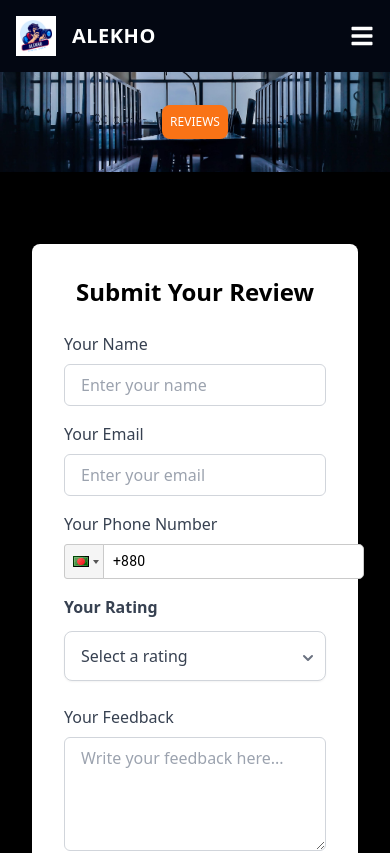
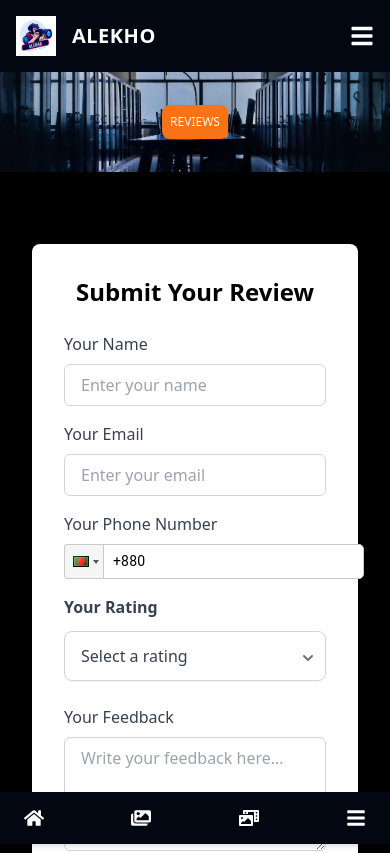
Before and after one commit to turzacse/Alekho-Frontend, a React (Vite) app: page /reviews in a window 390 px wide. Shown: the top 853 px of the page. Built offline with nearby package versions, Linux system fonts and the light colour scheme.

Commit message:
addded the bottom bar of the website

```diff
--- /dev/null
+++ b/src/Components/Bottom/BottomBar.jsx
@@ -0,0 +1,81 @@
+import React, { useState } from "react";
+import { NavLink } from "react-router-dom";
+import { FaHome, FaBars, FaUserPlus, FaImages, FaPhotoVideo } from "react-icons/fa";
+import Swal from "sweetalert2";
+
+const BottomBar = () => {
+  const [isDrawerOpen, setIsDrawerOpen] = useState(false);
+
+  // Function to toggle the drawer
+  const toggleDrawer = () => {
+    setIsDrawerOpen(!isDrawerOpen);
+  };
+
+  const upcoming = (event) => {
+      event.preventDefault(); // Prevent the default action
+      Swal.fire({
+        text: 'Coming Soon!',
+        icon: 'warning',
+        background: '#030712', // Dark background
+        color: 'white',        // White text color for contrast
+        confirmButtonColor: '#FF5733', // Optional: Customize button color
+      });
+    };
+
+  return (
+    <section className="fixed block md:hidden bottom-0 inset-x-0 bg-gray-950 text-white shadow-md z-50">
+      <nav className="flex justify-between items-center px-6 py-4">
+        {/* Left Side: Home Icon */}
+        <NavLink to="/" className="text-xl text-white hover:text-gray-400">
+          <FaHome />
+        </NavLink>
+
+
+        <NavLink onClick={upcoming} className="text-xl hover:text-gray-400">
+        <FaImages />
+        </NavLink>
+
+        <NavLink onClick={upcoming} className="text-xl hover:text-gray-400">
+        <FaPhotoVideo />
+        </NavLink>
+
+        {/* Right Side: Menu Icon */}
+        <button onClick={toggleDrawer} className="text-xl hover:text-gray-400">
+          <FaBars />
+        </button>
+      </nav>
+
+      {/* Drawer Menu */}
+     <div
+             className={`fixed inset-0 bg-gray-950 bg-opacity-70 z-50 transition-all duration-300 transform ${isDrawerOpen ? "translate-x-0" : "translate-x-full"}`}
+             onClick={toggleDrawer}
+           >
+             <div className="w-2/3 bg-gray-950 h-full p-6 flex flex-col space-y-6">
+               <div className="text-white flex justify-between">
+                 <div className="flex items-center space-x-4">
+                   <img src="/logo.png" className="w-[40px] h-[40px]" alt="Logo" />
+                   <h1 className="text-xl font-bold tracking-wide">ALEKHO</h1>
+                 </div>
+                 <button onClick={toggleDrawer} className="text-3xl">
+                   &times;
+                 </button>
+               </div>
+               <NavLink to='/' className="text-white hover:text-gray-400">Home</NavLink>
+               <NavLink to='/about' className="text-white hover:text-gray-400">About</NavLink>
+               <NavLink onClick={upcoming}  className="text-white hover:text-gray-400">Gallery</NavLink>
+               <NavLink onClick={upcoming}  className="text-white hover:text-gray-400">Review</NavLink>
+               <NavLink onClick={upcoming}  className="text-white hover:text-gray-400">Shop</NavLink>
+               <NavLink to='/contact-us' className="text-white hover:text-gray-400">Contacts</NavLink>
+               <NavLink onClick={upcoming}  className="text-white hover:text-gray-400">Pricing</NavLink>
+               <button
+                 onClick={toggleDrawer}
+                 className="bg-orange-600 text-white py-2 px-4 rounded-md mt-auto hover:bg-orange-500 flex items-center gap-2">
+                 <FaUserPlus className="" /> Join
+               </button>
+             </div>
+           </div>
+    </section>
+  );
+};
+
+export default BottomBar;
--- a/src/Components/FeaturedPortfolio/FeaturedPortfolio.jsx
+++ b/src/Components/FeaturedPortfolio/FeaturedPortfolio.jsx
@@ -7,32 +7,32 @@ const FeaturedPortfolio = () => {
     {
       id: 1,
       img: "/slider1.jpg",
-      title: "Wedding Moments",
+      title: "Creative Shoots",
     },
     {
       id: 2,
       img: "/slider2.jpg",
-      title: "Nature's Beauty",
+      title: "Sunrise",
     },
     {
       id: 3,
       img: "/slider3.jpg",
-      title: "Corporate Events",
+      title: "Nature's Beauty",
     },
     {
       id: 4,
       img: "/slider4.jpg",
-      title: "Family Portraits",
+      title: "River",
     },
     {
       id: 5,
       img: "/slider5.jpg",
-      title: "Golden Hour Magic",
+      title: "Golden Hour Magic with flower",
     },
     {
       id: 6,
       img: "/slider6.jpg",
-      title: "Creative Shoots",
+      title: "University Campus",
     },
   ];
 
--- a/src/Components/Footer/Footer.jsx
+++ b/src/Components/Footer/Footer.jsx
@@ -91,7 +91,7 @@ const Footer = () => {
         <hr className="my-8 border-gray-700" />
 
         {/* Footer Bottom */}
-        <div className="flex flex-col md:flex-row justify-between items-center">
+        <div className="flex flex-col md:flex-row justify-between items-center mb-12 md:mb-0">
           <p className="text-sm">
             © {new Date().getFullYear()} Alekho. All rights reserved.
           </p>
--- a/src/Layout/Main/Main.jsx
+++ b/src/Layout/Main/Main.jsx
@@ -4,6 +4,7 @@ import Navbar from '../../Components/Navbar/Navbar';
 import Footer from '../../Components/Footer/Footer';
 import PageHeading from '../../Components/PageHeading/PageHeading';
 import { usePageTitle } from '../../utils/pageTitles';
+import BottomBar from '../../Components/Bottom/BottomBar';
 
 const Main = () => {
     const title = usePageTitle();
@@ -16,6 +17,7 @@ const Main = () => {
                 <Outlet />
             </div>
             <Footer />
+            <BottomBar/>
         </div>
     );
 };
--- a/src/Pages/Home/Home.jsx
+++ b/src/Pages/Home/Home.jsx
@@ -36,7 +36,7 @@ const Home = () => {
           <CallToAction />
           <TestimonialSection/>
           <BlogSection />
-          <ContactUs />
+          {/* <ContactUs /> */}
         </>
       {/* )} */}
     </div>
```
